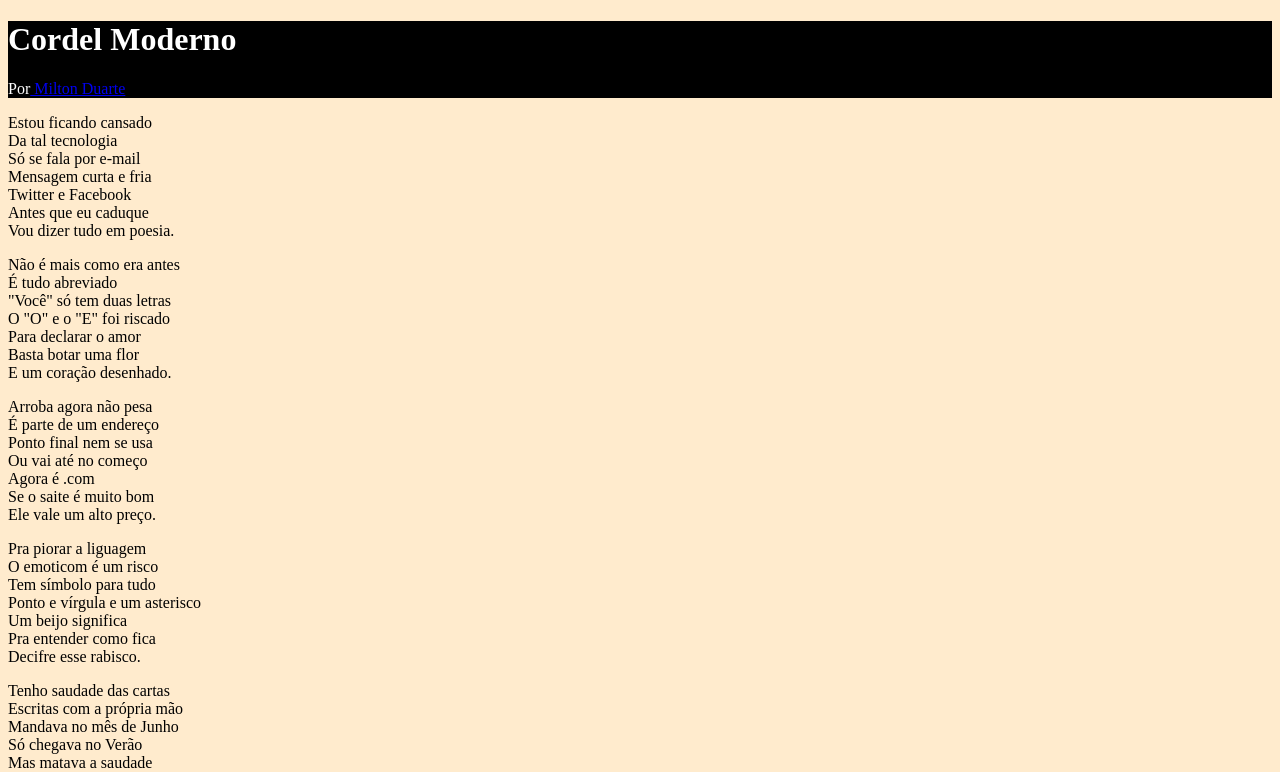
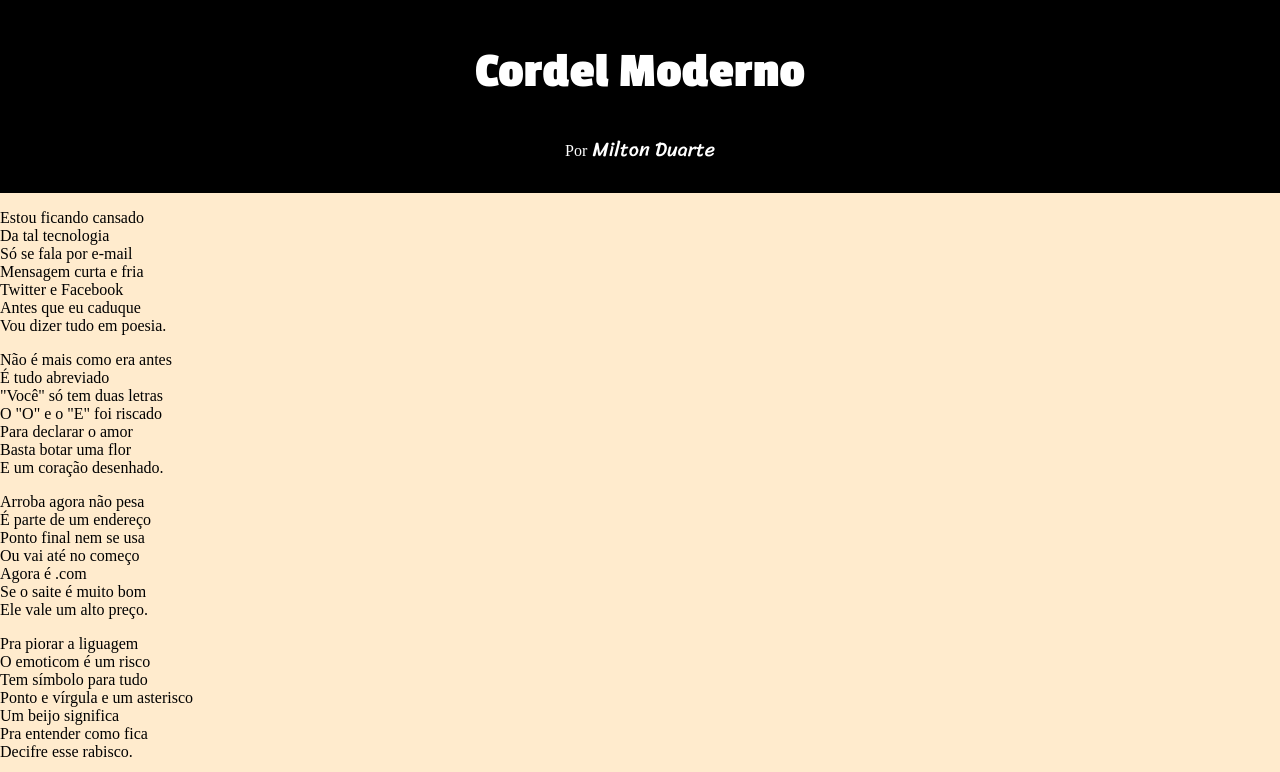
Before and after one commit to Spinnyz/Projeto-Cordel, a plain HTML site: page index.html in a window 1280 px wide. Shown: the top 772 px of the page. Drawn offline with Linux system fonts and the light colour scheme.

Commit message:
atualização header

```diff
--- a/estilo/style.css
+++ b/estilo/style.css
@@ -12,9 +12,33 @@
 
 body{
     background-color: blanchedalmond;
+    margin: 0;
+    padding: 0;
+    max-width: 100vw;
 }
 
-header .container{
+.container{
     background-color: black;
     color: #fff;
+    padding: 10px;
+    text-align: center;
 }
+
+.container h1{
+    font-family: var(--fonte2);
+    font-size: 50px;
+}
+
+.container a{
+    font-family: var(--fonte3);
+    font-size: 20px;
+    color: #fff;
+    text-decoration: none;
+    transition: color 0.3s ease-in-out;
+}
+
+.container a:hover{
+    color: red;
+    transition: color 0.3s ease-in-out;
+    font-size:
+}
```
